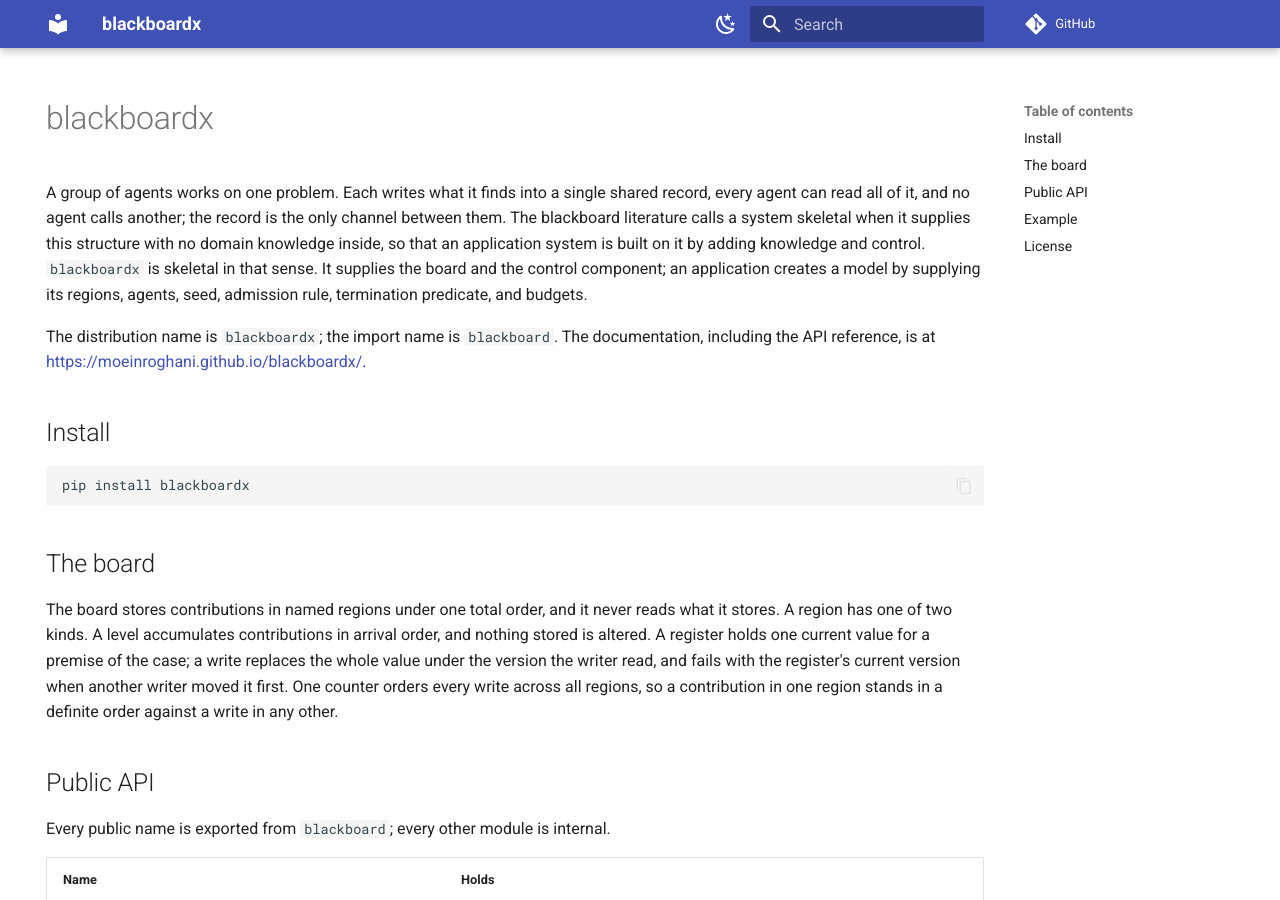
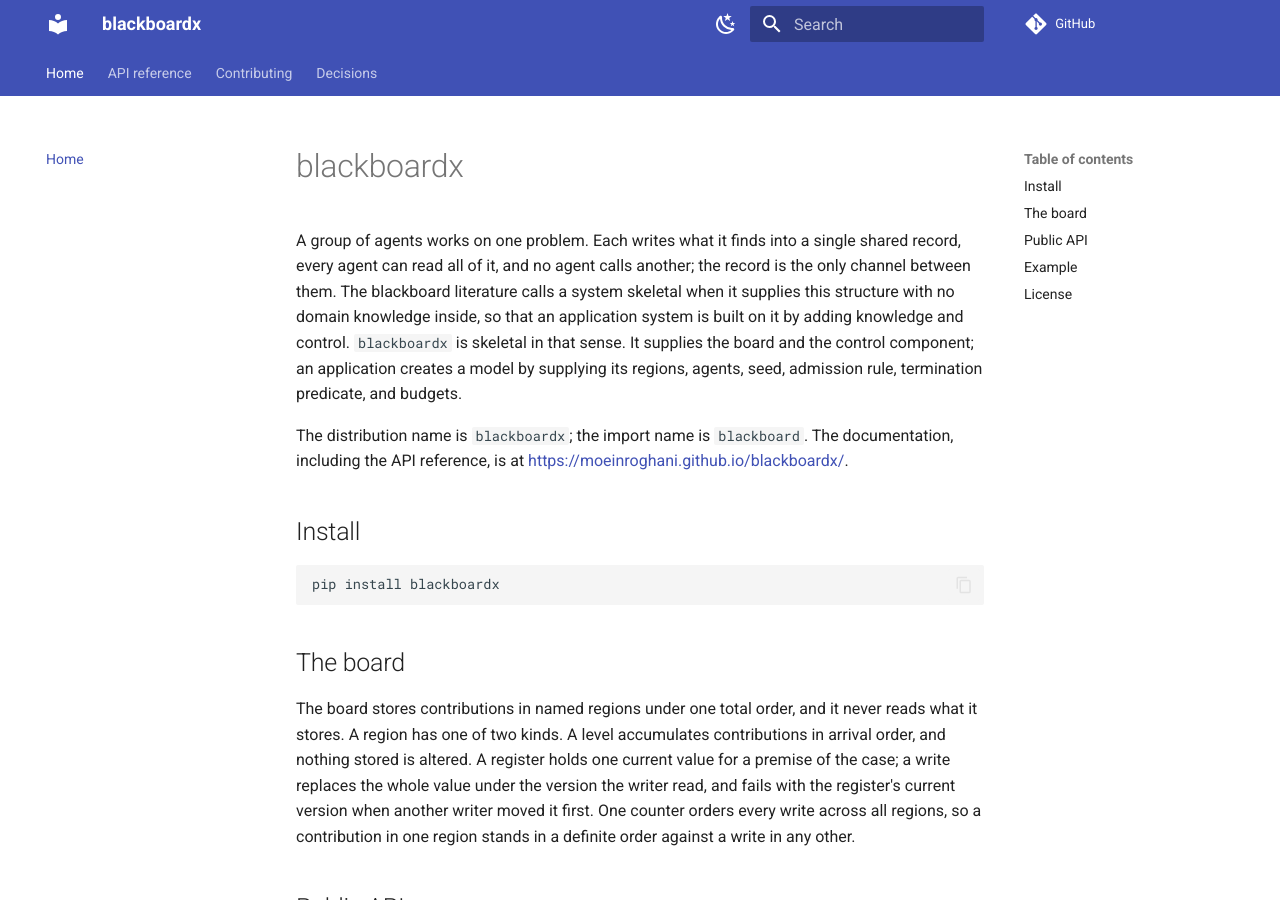
Before and after one commit to MoeinRoghani/blackboard, an MkDocs documentation site: the page built from docs/index.md, in a window 1280 px wide and 900 px high. Built offline with MkDocs 1.6.1 and Material for MkDocs 9.7.7, drawn with Linux system fonts in a browser that asks for light colours; comment, search, counter and statistics services are not loaded.

Commit message:
fix(docs): show the site navigation on the landing page (#49)
The landing page hid the navigation sidebar while no header tabs were
configured, so the site opened on the README with no route to the API
reference, the contributing guide, or the six decision records. Those
pages were published the whole time and reachable only by typing their
address.

Removing the frontmatter restores the sidebar, and `navigation.tabs`
puts the sections in the header as well, so the structure is visible on
arrival.

Closes #48

```diff
--- a/mkdocs.yml
+++ b/mkdocs.yml
@@ -7,8 +7,10 @@ copyright: Licensed under the Apache License, Version 2.0.
 theme:
   name: material
   features:
+    - navigation.tabs
     - navigation.sections
     - navigation.top
+    - toc.follow
     - content.code.copy
   palette:
     - media: "(prefers-color-scheme: light)"
```
Also changed, not shown: docs/index.md (+0 -5 lines).
